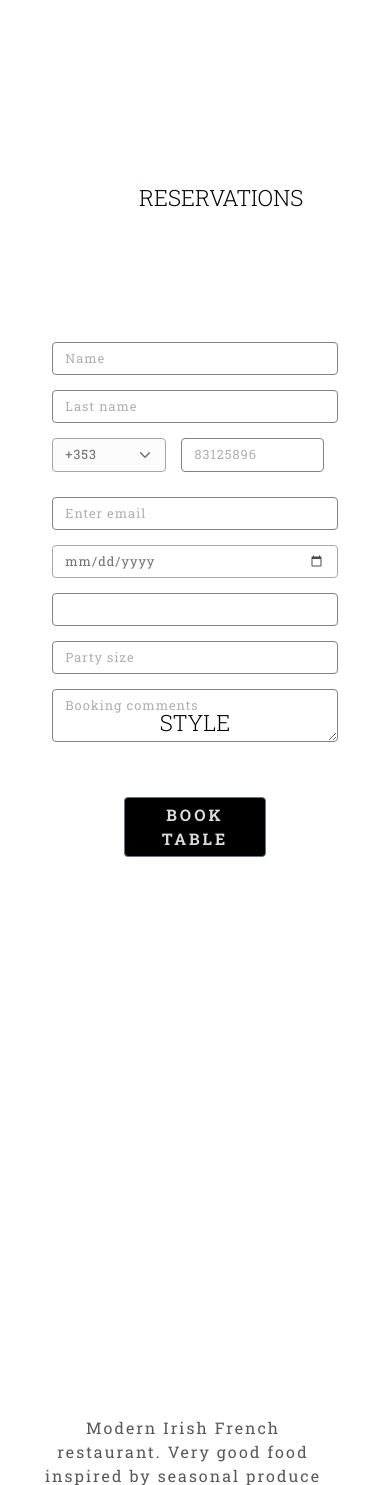
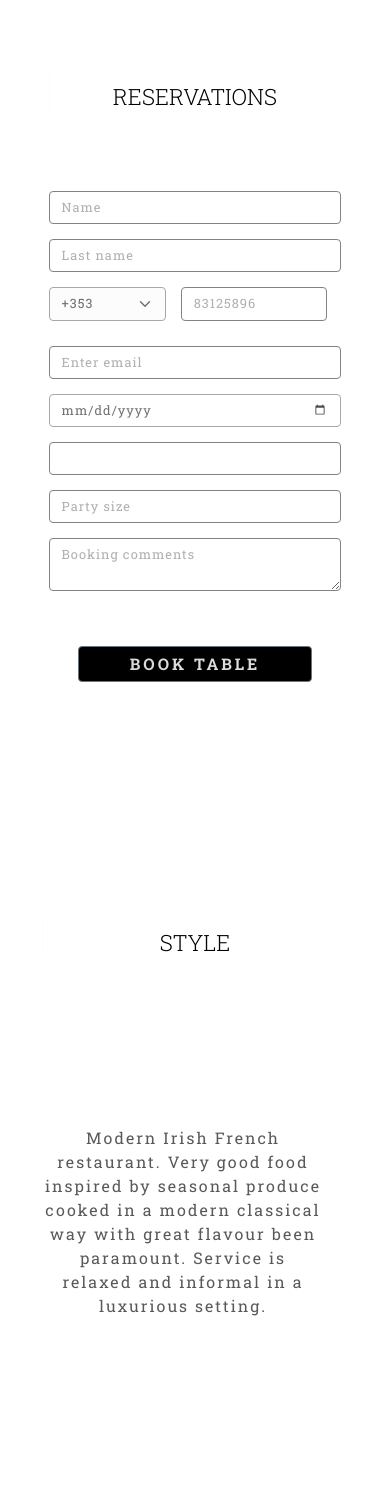
Before and after one commit to JavierBL89/OP-Restaurant-Code-Inst-Project, a Django app: page / in a window 390 px wide. Shown: the part 393-1878 px from the top of the page. Run offline with Django 3.2, Linux system fonts and the light colour scheme; some libraries are stand-ins or nearby versions; some web fonts are replaced.

Commit message:
css spacing updated

```diff
--- a/static/css/style.css
+++ b/static/css/style.css
@@ -383,8 +383,9 @@ nav .logo p {
     font-family: 'Roboto Slab', serif;
     font-size: 1.4rem;
     font-weight: 300;
-    margin-top: 110px;
-    margin-bottom: 130px;
+    margin: 80px auto 130px;
+    /* margin-top: 110px;
+    margin-bottom: 130px; */
 
 }
 
@@ -433,20 +434,28 @@ div .bg-image {
 
 div .bookings {
     width: 90%;
-    height: 510px;
-    margin-top: 40px;
-    padding: 7% 6%;
+    height: 420px;
+    padding: 4% 5%;
+    margin-bottom: 500px;
+}
+
+.bookings h1{
+    margin: 60px auto 80px;
 }
 
 .reservations-button {
     border: solid 1px black;
-    width: inherit;
+    width: 90%;
     margin: 20px auto;
     padding-top: 7px;
 }
 
+button[type="submit"]{
+    width: 80%;
+}
+
 .reservations-button h5{
-    font-size: 0.850rem;
+    font-size: 0.750rem;
     letter-spacing: 2px;
 
 }
@@ -471,7 +480,7 @@ div .bookings {
 /*----- AWARDS SECTION  ----- */
 
 .about {
-    margin-top: 550px;
+    margin-top: 40px;
 }
 
 .michelin-img-box img{
```
Also changed, not shown: other parts of static/css/style.css (+37 -37 lines).
